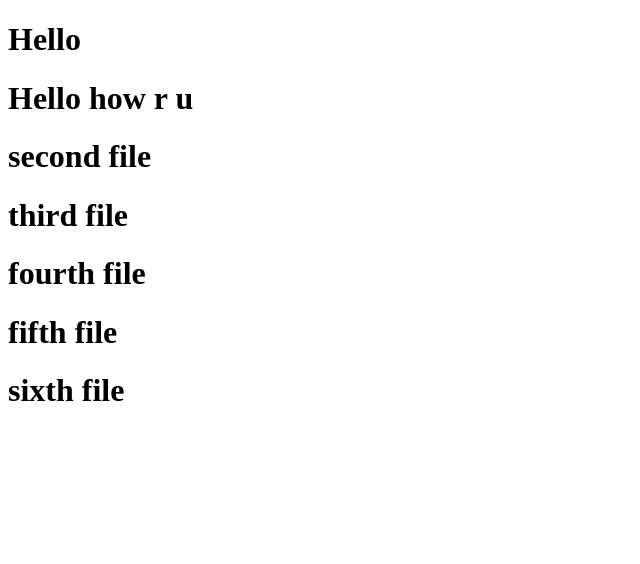
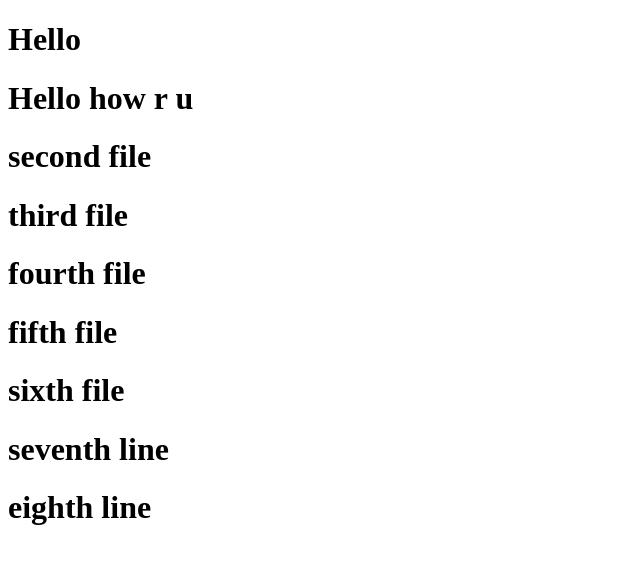
Before and after one commit to sateshkumar-sfdc/vscodeconfig, a plain HTML site: page index.html in a window 1280 px wide. Shown: the whole page, without its empty margins (0-640 px from the left). Drawn offline with Linux system fonts and the light colour scheme.

Commit message:
added seventh and eigth lines

```diff
--- a/index.html
+++ b/index.html
@@ -15,6 +15,8 @@
         <h1 aria-colspan="test">fourth file</h1>
         <h1 aria-colspan="test">fifth file</h1>
         <h1 aria-colspan="test">sixth file</h1>
+        <h1 aria-colspan="test">seventh line</h1>
+        <h1 aria-colspan="test">eighth line</h1>
 
     </div>
 </body>
```
